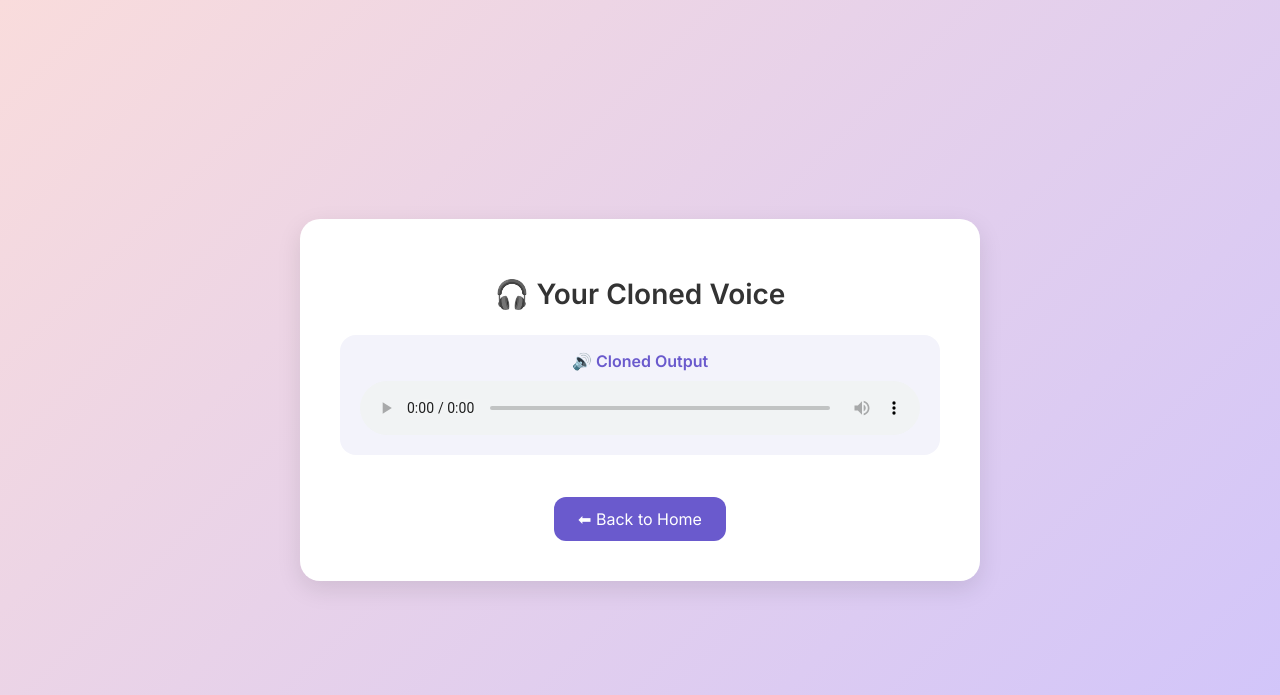
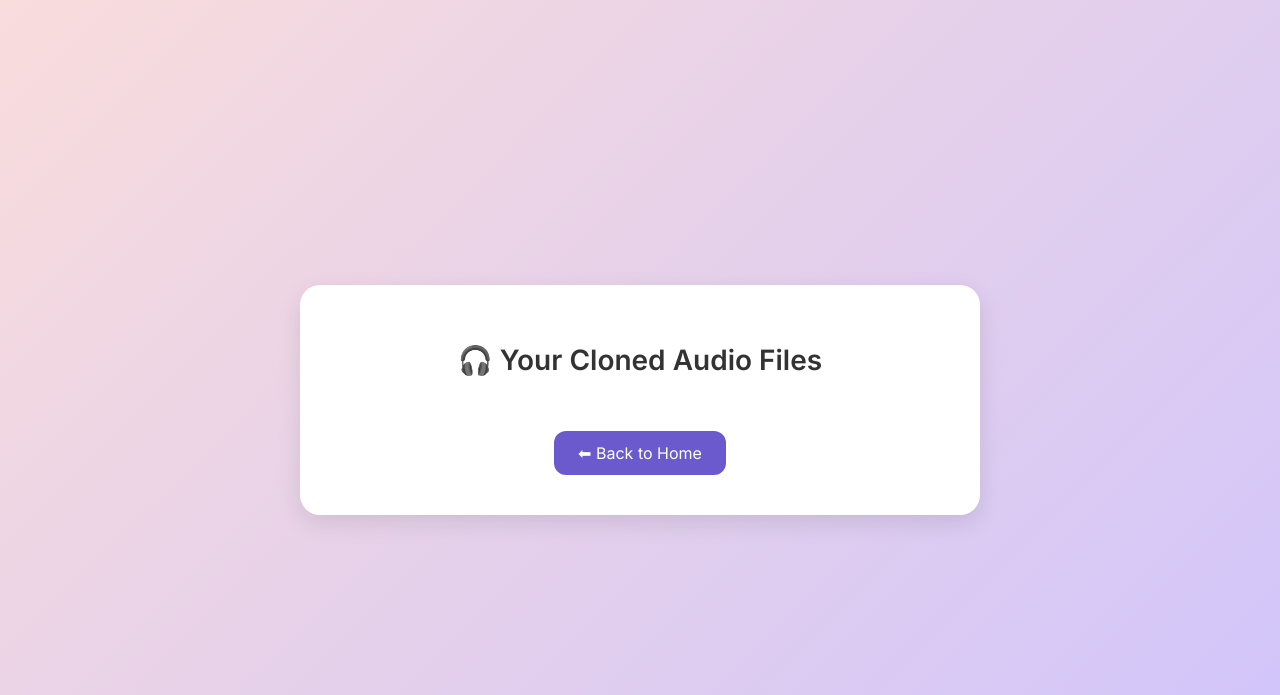
Before and after one commit to harrish1709/Audio-Cloning-App, a Flask app: template templates/result.html in a window 1280 px wide. Shown: the top 695 px of the page. Run offline with Flask 3, Linux system fonts and the light colour scheme; the template is opened without the code that fills it, so the values that code supplies are empty.

Commit message:
Update result.html

```diff
--- a/templates/result.html
+++ b/templates/result.html
@@ -3,7 +3,7 @@
 <head>
   <meta charset="UTF-8">
   <meta name="viewport" content="width=device-width, initial-scale=1.0">
-  <title>Cloning Result</title>
+  <title>Cloning Results</title>
   <link href="https://fonts.googleapis.com/css2?family=Inter:wght@400;600&display=swap" rel="stylesheet">
   <style>
     html, body {
@@ -38,17 +38,29 @@
       color: #333;
     }
 
-    .audio-wrapper {
+    ul {
+      list-style: none;
+      padding: 0;
+      margin: 0;
+    }
+
+    li {
       background: #f3f3fb;
       margin: 12px 0;
       padding: 16px 20px;
       border-radius: 16px;
+      display: flex;
+      flex-direction: column;
+      align-items: flex-start;
     }
 
     .filename {
       font-weight: 600;
       color: #6a5acd;
       margin-bottom: 10px;
+      display: flex;
+      align-items: center;
+      gap: 8px;
     }
 
     audio {
@@ -83,14 +95,18 @@
 </head>
 <body>
   <div class="container">
-    <h1>🎧 Your Cloned Voice</h1>
-    <div class="audio-wrapper">
-      <div class="filename">🔊 Cloned Output</div>
-      <audio controls>
-        <source src="{{ url_for('static', filename=filename) }}" type="audio/wav">
-        Your browser does not support the audio element.
-      </audio>
-    </div>
+    <h1>🎧 Your Cloned Audio Files</h1>
+    <ul>
+      {% for filename in filenames %}
+        <li>
+          <div class="filename">🔊 Clone {{ loop.index }}</div>
+          <audio controls>
+            <source src="{{ url_for('download_file', filename=filename) }}" type="audio/wav">
+            Your browser does not support the audio element.
+          </audio>
+        </li>
+      {% endfor %}
+    </ul>
     <a class="back-btn" href="/">⬅ Back to Home</a>
   </div>
 </body>
```
